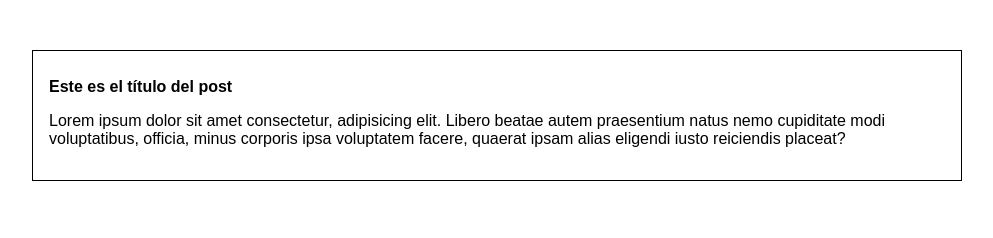
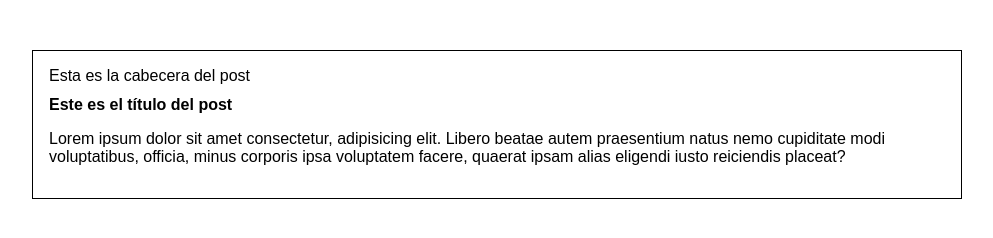
Before and after one commit to sinesisecuador/proyecto1, a plain HTML site: page index.html in a window 1280 px wide. Shown: the whole page, without its empty margins (143-1136 px from the left). Drawn offline with Linux system fonts and the light colour scheme.

Commit message:
Estructura inicial de la cabecera del post

```diff
--- a/index.html
+++ b/index.html
@@ -8,6 +8,7 @@
     </head>
     <body>
       <div id="container">
+        <div id="cabecera">Esta es la cabecera del post</div>
         <div id="post">
           <h1>Este es el título del post</h1>
           <p>Lorem ipsum dolor sit amet consectetur, adipisicing elit. Libero beatae autem praesentium natus nemo cupiditate modi voluptatibus, officia, minus corporis ipsa voluptatem facere, quaerat ipsam alias eligendi iusto reiciendis placeat?</p>
```
